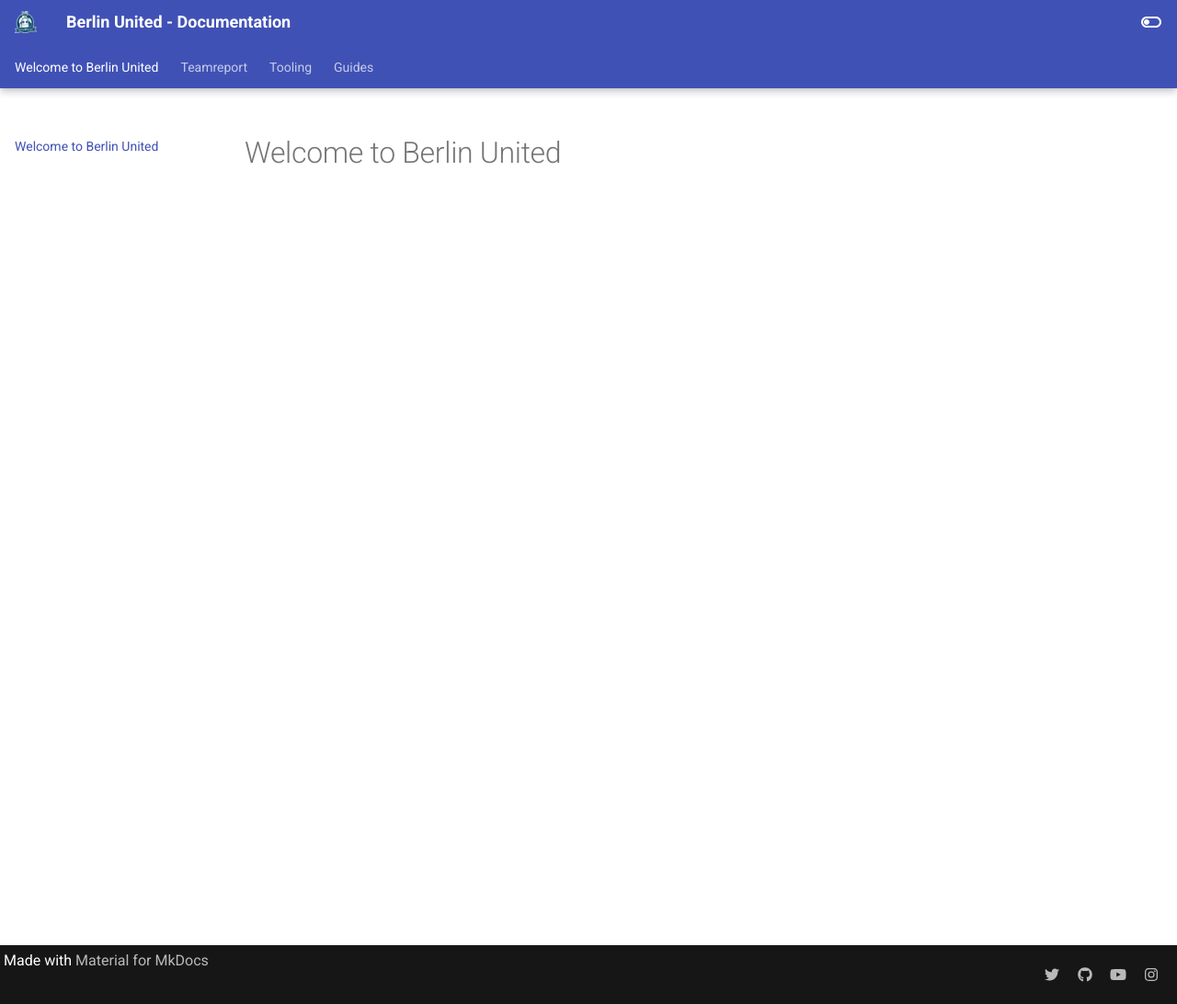
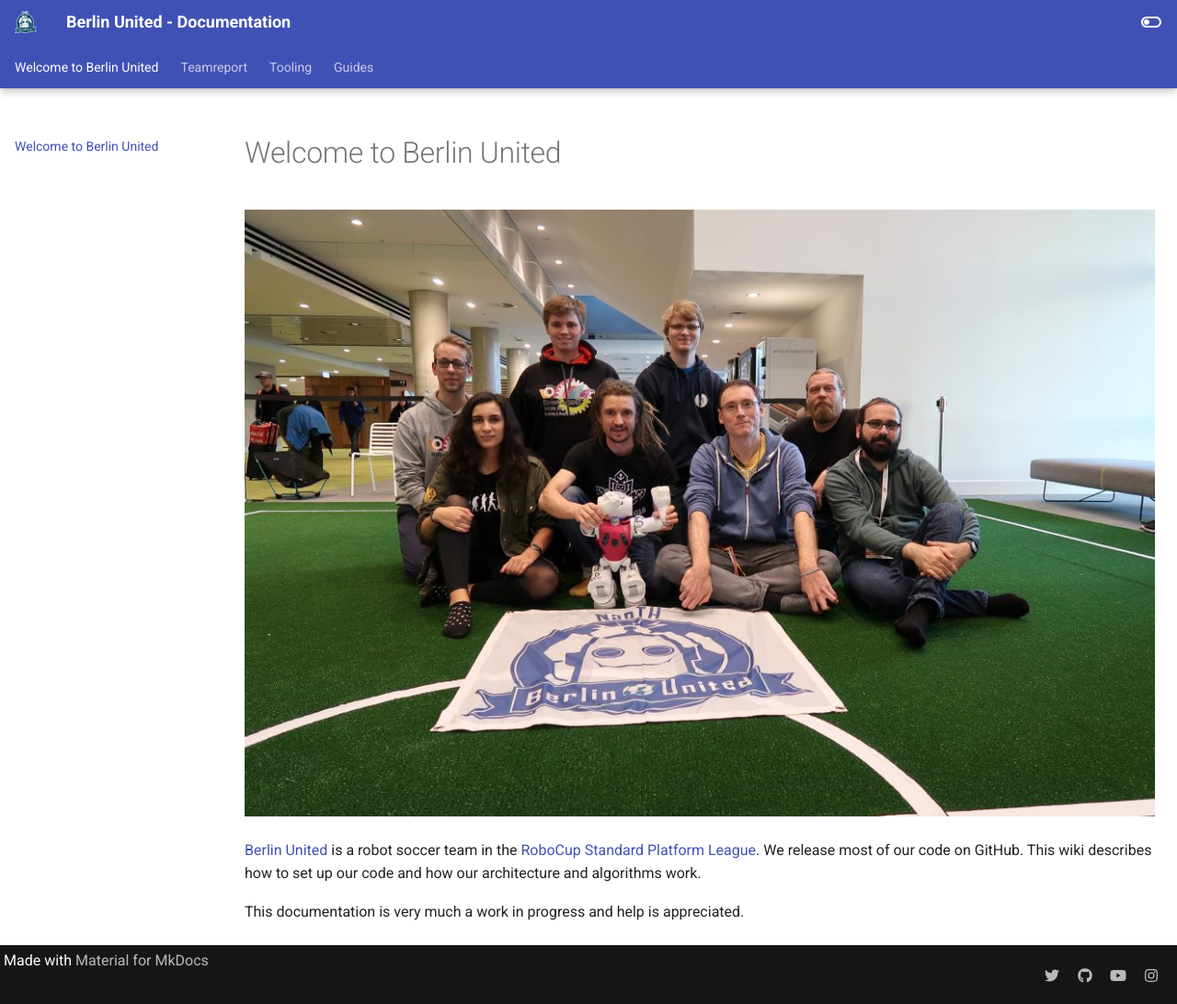
Before and after one commit to BerlinUnited/berlinunited.github.io, an MkDocs documentation site: the page built from docs/index.md, in a window 1280 px wide and 1092 px high. Shown: the whole window at 92% size. Built offline with MkDocs 1.6.1 and Material for MkDocs 9.7.7, drawn with Linux system fonts in a browser that asks for light colours.

Commit message:
update the welcome page

```diff
--- a/docs/index.md
+++ b/docs/index.md
@@ -1 +1,10 @@
 # Welcome to Berlin United
+
+![Berlin United Team Photo](img/rc19-naoth-1024x683.jpg)
+
+
+[Berlin United](https://berlin-united.org/) is a robot soccer team in the [RoboCup](https://robocup.org/) [Standard Platform League](https://spl.robocup.org/).
+We release most of our code on GitHub.
+This wiki describes how to set up our code and how our architecture and algorithms work.
+
+This documentation is very much a work in progress and help is appreciated.
```
Also changed, not shown: docs/img/rc19-naoth-1024x683.jpg (added).
